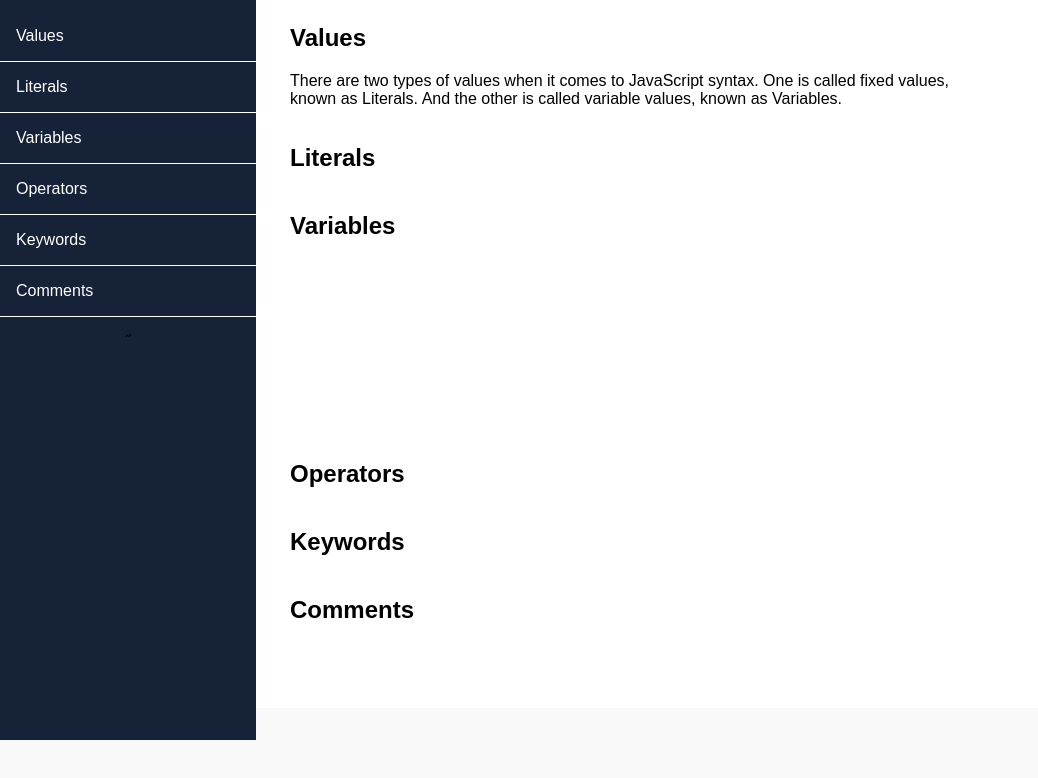
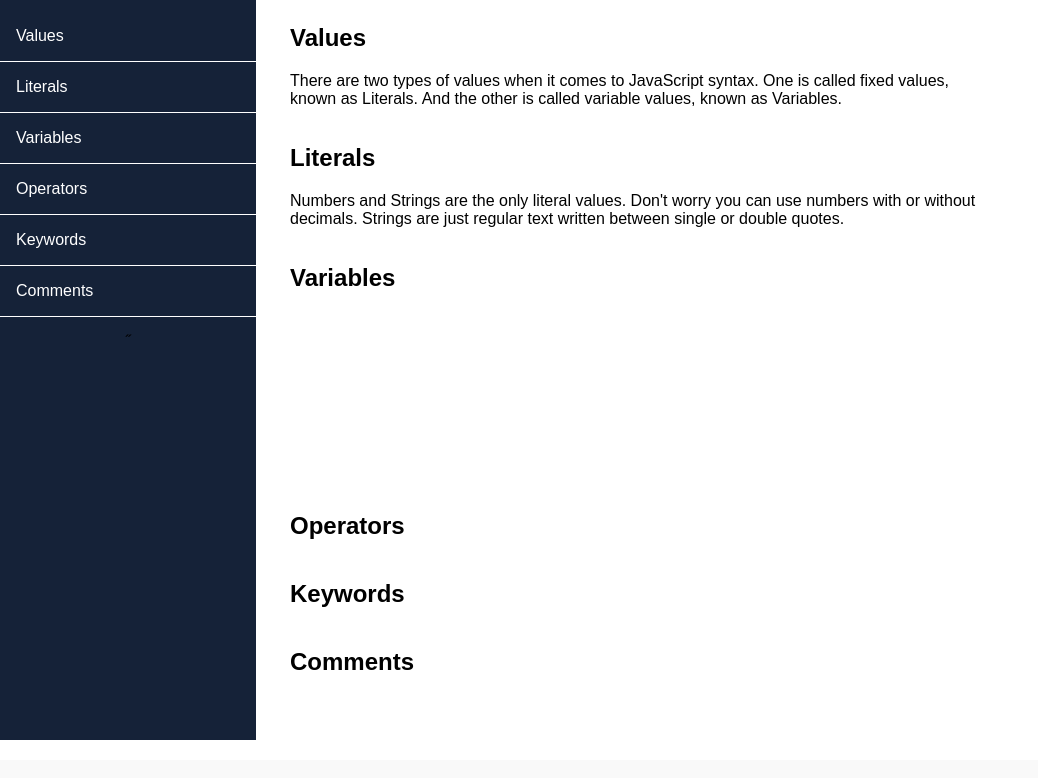
Before and after one commit to ipeavy/javascriptDoucmentation, a plain HTML site: page src/index.html in a window 1280 px wide. Shown: the part 60-838 px from the top of the page, without its empty margins (0-1038 px from the left). Drawn offline with Linux system fonts and the light colour scheme; a script that the page names is missing; a web font is replaced by a local one.

Commit message:
added p tag for literal section

```diff
--- a/src/index.html
+++ b/src/index.html
@@ -53,6 +53,8 @@
                 </section>
                 <section id="" class="main-section">
                     <h2>Literals</h2>
+                    <p>Numbers and Strings are the only literal values. Don't worry you can use numbers with or without
+                        decimals. Strings are just regular text written between single or double quotes.</p>
                 </section>
                 <section id="" class="main-section">
                     <h2>Variables</h2>
```
